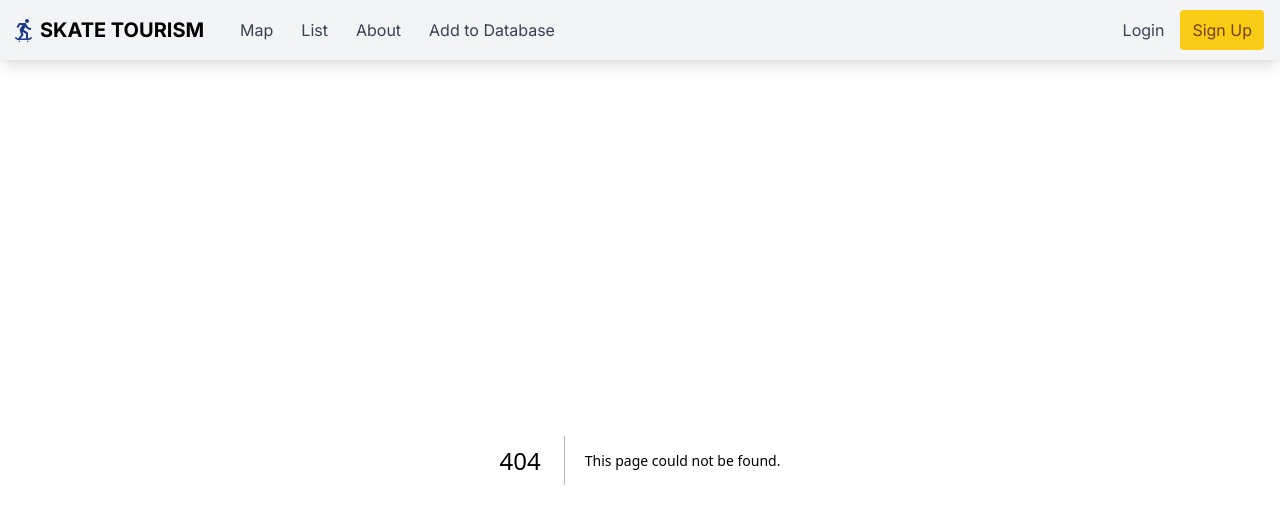
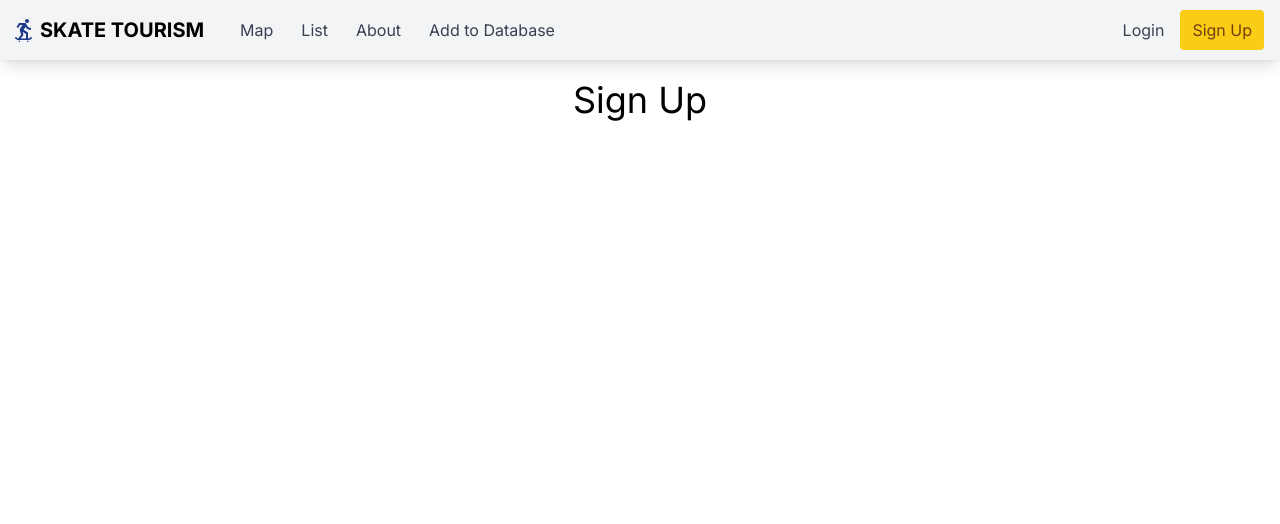
Before and after one commit to zwehr/spots-map-v3, a Next.js app: page /signup in a window 1280 px wide. Before the commit this address had no page. Shown: the top 524 px of the page. Built offline with nearby package versions, Linux system fonts and the light colour scheme.

Commit message:
create blank login/signup pages (avoid 404)

```diff
--- /dev/null
+++ b/src/app/login/page.tsx
@@ -0,0 +1,3 @@
+export default function Login() {
+  return <h1>Login</h1>;
+}
--- /dev/null
+++ b/src/app/signup/page.tsx
@@ -0,0 +1,5 @@
+import React from 'react';
+
+export default function SignUp() {
+  return <h1>Sign Up</h1>;
+}
```
